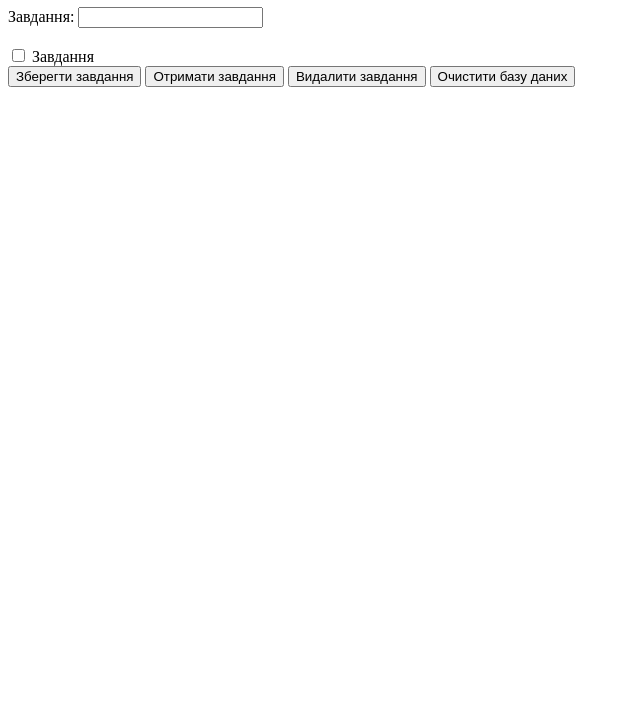
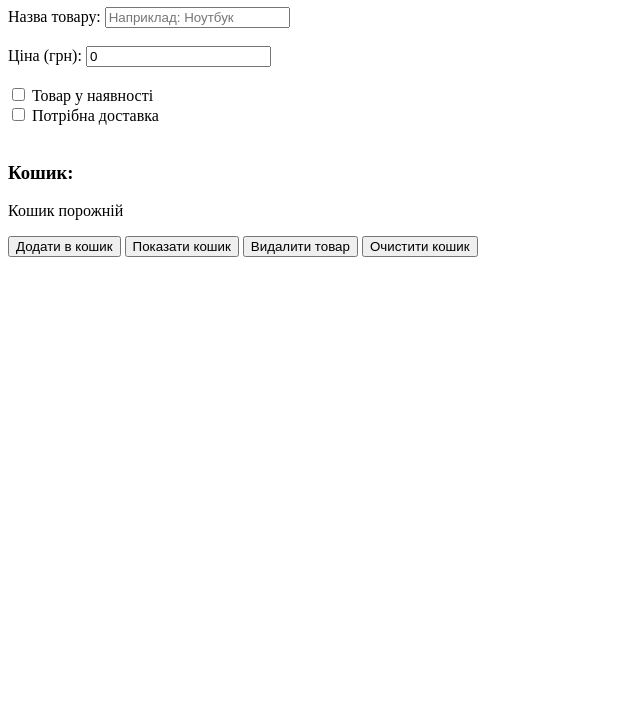
Before and after one commit to matveyyan123-tech/my-first-website-Soft, a plain HTML site: page index.html in a window 1280 px wide. Shown: the part 73-800 px from the top of the page, without its empty margins (0-640 px from the left). Drawn offline with Linux system fonts and the light colour scheme.

Commit message:
Replace TODO list with simple online store

```diff
--- a/index.html
+++ b/index.html
@@ -3,53 +3,93 @@
 <head>
     <meta charset="UTF-8">
     <meta name="viewport" content="width=device-width, initial-scale=1.0">
- <title>TODO список</title>
+    <title>Простий інтернет-магазин</title>
     <script>
- // Зберегти дані в localStorage
+        // Зберегти товар у localStorage
         function saveData() {
             let name = document.getElementById("name").value;
- // якщо name не пустий
+            let price = document.getElementById("price").value;
+            let inStock = document.getElementById("inStock").checked;
+            let delivery = document.getElementById("delivery").checked;
+
+            // якщо назву товару введено
             if (name) {
- // запис в змінну taskName
- localStorage.setItem("taskName", name);
- // alert - оця форма, що появляється зверху сторінки
- alert("Ім'я збережено в localStorage!");
+                localStorage.setItem("productName", name);
+                localStorage.setItem("productPrice", price);
+                localStorage.setItem("productInStock", inStock);
+                localStorage.setItem("productDelivery", delivery);
+                alert("Товар додано до кошика!");
             } else {
- alert("Будь ласка, введіть ім'я!");
+                alert("Будь ласка, введіть назву товару!");
             }
         }
- // Отримати дані з localStorage
+
+        // Отримати товар з localStorage
         function getData() {
- let name = localStorage.getItem("taskName");
+            let name = localStorage.getItem("productName");
             if (name) {
- document.getElementById("taskList").innerHTML = name;
- alert("Збережене ім'я: " + name);
+                let price = localStorage.getItem("productPrice");
+                let inStock = localStorage.getItem("productInStock") === "true";
+                let delivery = localStorage.getItem("productDelivery") === "true";
+
+                // виводимо дані в елемент cart
+                document.getElementById("cart").innerHTML =
+                    "Товар: " + name + "<br>" +
+                    "Ціна: " + price + " грн<br>" +
+                    "У наявності: " + (inStock ? "так" : "ні") + "<br>" +
+                    "Доставка: " + (delivery ? "так" : "ні");
+
+                // відновлюємо стан checkbox
+                document.getElementById("inStock").checked = inStock;
+                document.getElementById("delivery").checked = delivery;
+
+                alert("Товар у кошику: " + name);
             } else {
- alert("Ім'я не знайдено у localStorage!");
+                alert("Кошик порожній!");
             }
         }
- // Видалити дані з localStorage
+
+        // Видалити товар з localStorage
         function removeData() {
- localStorage.removeItem("taskName");
- alert("Ім'я видалено з localStorage!");
+            localStorage.removeItem("productName");
+            localStorage.removeItem("productPrice");
+            localStorage.removeItem("productInStock");
+            localStorage.removeItem("productDelivery");
+            document.getElementById("cart").innerHTML = "Кошик порожній";
+            alert("Товар видалено з кошика!");
         }
+
         // Очистити всі дані в localStorage
         function clearData() {
             localStorage.clear();
+            document.getElementById("cart").innerHTML = "Кошик порожній";
             alert("Всі дані з localStorage видалено!");
         }
     </script>
 </head>
 <body>
- <h1>TODO список</h1>
- <label for="name">Завдання:</label>
- <input type="text" id="name" name="name">
+    <h1>Простий інтернет-магазин</h1>
+
+    <label for="name">Назва товару:</label>
+    <input type="text" id="name" name="name" placeholder="Наприклад: Ноутбук">
     <br><br>
- <input type="checkbox" id="vehicle1" name="vehicle1" value="Bike">
- <label id="taskList"> Завдання</label><br>
- <button onclick="saveData()">Зберегти завдання</button>
- <button onclick="getData()">Отримати завдання</button>
- <button onclick="removeData()">Видалити завдання</button>
- <button onclick="clearData()">Очистити базу даних</button>
+
+    <label for="price">Ціна (грн):</label>
+    <input type="number" id="price" name="price" min="0" value="0">
+    <br><br>
+
+    <input type="checkbox" id="inStock" name="inStock" value="inStock">
+    <label for="inStock">Товар у наявності</label><br>
+
+    <input type="checkbox" id="delivery" name="delivery" value="delivery">
+    <label for="delivery">Потрібна доставка</label><br><br>
+
+    <h3>Кошик:</h3>
+    <p id="cart">Кошик порожній</p>
+
+    <button onclick="saveData()">Додати в кошик</button>
+    <button onclick="getData()">Показати кошик</button>
+    <button onclick="removeData()">Видалити товар</button>
+    <button onclick="clearData()">Очистити кошик</button>
 </body>
 </html>
```
Lines whose indentation alone changed are shown as unchanged.
